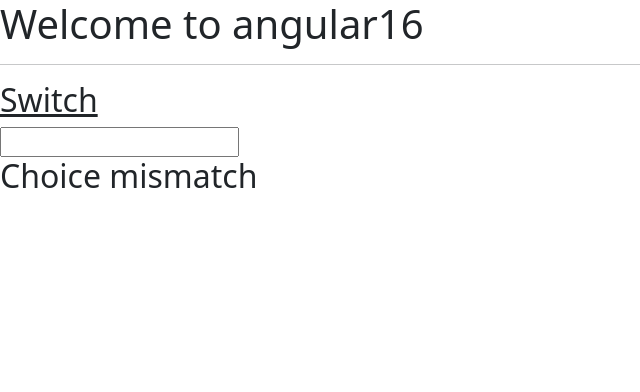
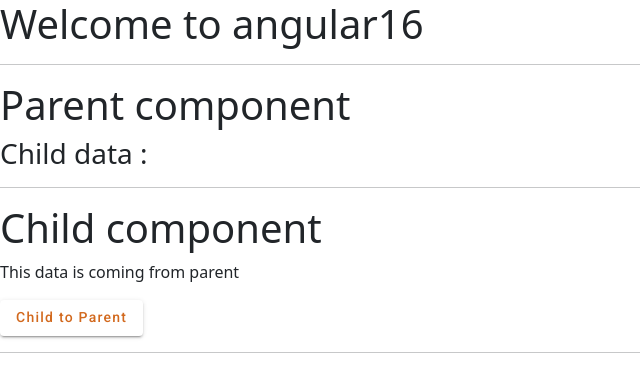
Before and after one commit to iamVenky7/Angular16, an Angular app: page / in a window 1280 px wide. Shown: the top 392 px of the page, without its empty margins (0-640 px from the left). Built offline with nearby package versions, Linux system fonts and the light colour scheme.

Commit message:
component communication

```diff
--- a/src/app/app.component.html
+++ b/src/app/app.component.html
@@ -8,5 +8,8 @@
 <!-- <app-eventbinding></app-eventbinding> -->
 <!-- <app-twoway></app-twoway> -->
 <hr>
-<app-switch></app-switch>
+<!-- <app-for></app-for> -->
+<!-- <app-switch></app-switch> -->
 <!-- <app-if></app-if> -->
+<app-parent></app-parent>
+<hr>
--- a/src/app/app.module.ts
+++ b/src/app/app.module.ts
@@ -15,6 +15,9 @@ import { AngularMaterialModule } from './modules/angular-material/angular-materi
 import { FormsModule } from '@angular/forms';
 import { IfComponent } from './components/if/if.component';
 import { SwitchComponent } from './components/switch/switch.component';
+import { ForComponent } from './components/for/for.component';
+import { ParentComponent } from './components/parent/parent.component';
+import { ChildComponent } from './components/child/child.component';
 
 @NgModule({
   declarations: [
@@ -28,6 +31,9 @@ import { SwitchComponent } from './components/switch/switch.component';
     TwowayComponent,
     IfComponent,
     SwitchComponent,
+    ForComponent,
+    ParentComponent,
+    ChildComponent,
   ],
   imports: [
     BrowserModule,
--- /dev/null
+++ b/src/app/components/child/child.component.html
@@ -0,0 +1,5 @@
+<hr>
+<h1>Child component</h1>
+<p>{{fromParent}}</p>
+
+<button mat-raised-button style="color: chocolate;"(click)="sendChildToParent()">Child to Parent</button>
--- /dev/null
+++ b/src/app/components/child/child.component.ts
@@ -0,0 +1,16 @@
+import { Component, Input, EventEmitter, Output } from '@angular/core';
+
+@Component({
+  selector: 'app-child',
+  templateUrl: './child.component.html',
+  styleUrls: ['./child.component.css'],
+})
+export class ChildComponent {
+  @Input() public fromParent;
+
+  @Output() public fromChild = new EventEmitter();
+
+  sendChildToParent(){
+    this.fromChild.emit("This data coming  from child ")
+  };
+}
--- /dev/null
+++ b/src/app/components/for/for.component.html
@@ -0,0 +1,24 @@
+<h2><u>For Directive</u></h2>
+
+<!-- <h2 *ngFor="let x of names"> {{x}}</h2> -->
+<!-- with index -->
+<!-- <h2 *ngFor="let x of names; index as i"> value is {{x}} - index is {{i}}</h2> -->
+
+<!-- even index -->
+<!-- <h2 *ngFor="let x of names; even as e"> value is {{x}} - Even positions is {{e}}</h2> -->
+
+<!-- odd indexs  -->
+<!-- <h2 *ngFor="let x of names; odd as o"> value is {{x}} - Odd positions is {{o}}</h2> -->
+
+<!-- <h2 *ngFor="let x of emp | keyvalue">
+{{x.key}} --- {{x.value}}
+</h2> -->
+
+<!-- Array of objects -->
+
+<h2 *ngFor="let x of emp">
+  <h2 *ngFor="let y of x | keyvalue">
+
+    {{y.key}} -- {{y.value}}
+  </h2> <hr>
+</h2>
--- /dev/null
+++ b/src/app/components/for/for.component.ts
@@ -0,0 +1,38 @@
+import { Component } from '@angular/core';
+
+@Component({
+  selector: 'app-for',
+  templateUrl: './for.component.html',
+  styleUrls: ['./for.component.css']
+})
+export class ForComponent {
+  public names = ['Venky', 'John', 'Kyle', 'Akshai '];
+
+  public emp = [
+    {
+    id : 1,
+    name:'Satish',
+    age:43
+  },
+    {
+    id : 2,
+    name:'kyle',
+    age:23
+  },
+    {
+    id : 3,
+    name:'mark',
+    age:33
+  },
+    {
+    id : 4,
+    name:'john',
+    age:63
+  },
+    {
+    id : 5,
+    name:'askshai',
+    age:83
+  },
+]
+}
--- /dev/null
+++ b/src/app/components/parent/parent.component.html
@@ -0,0 +1,5 @@
+<h1>Parent component</h1>
+
+<!-- <p>{{pData}}</p> -->
+<h3>Child data : {{cData}}</h3>
+<app-child [fromParent] = 'pData' (fromChild)="cData = $event"></app-child>
--- /dev/null
+++ b/src/app/components/parent/parent.component.ts
@@ -0,0 +1,11 @@
+import { Component } from '@angular/core';
+
+@Component({
+  selector: 'app-parent',
+  templateUrl: './parent.component.html',
+  styleUrls: ['./parent.component.css']
+})
+export class ParentComponent {
+ public pData:string = 'This data is coming from parent'
+ public cData:string = ''
+}
```
Also changed, not shown: src/app/components/child/child.component.css (added), src/app/components/for/for.component.css (added), src/app/components/parent/parent.component.css (added).
